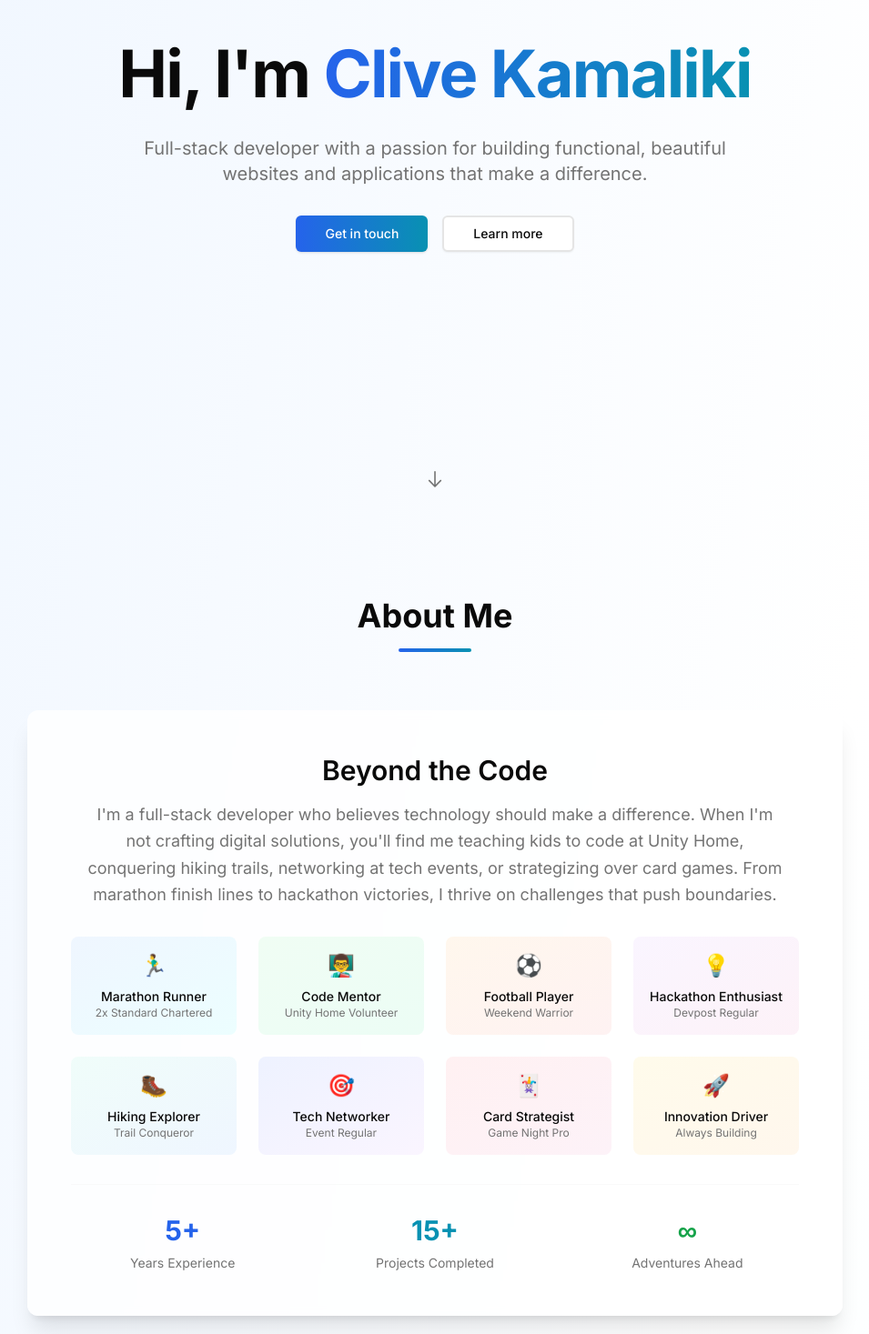
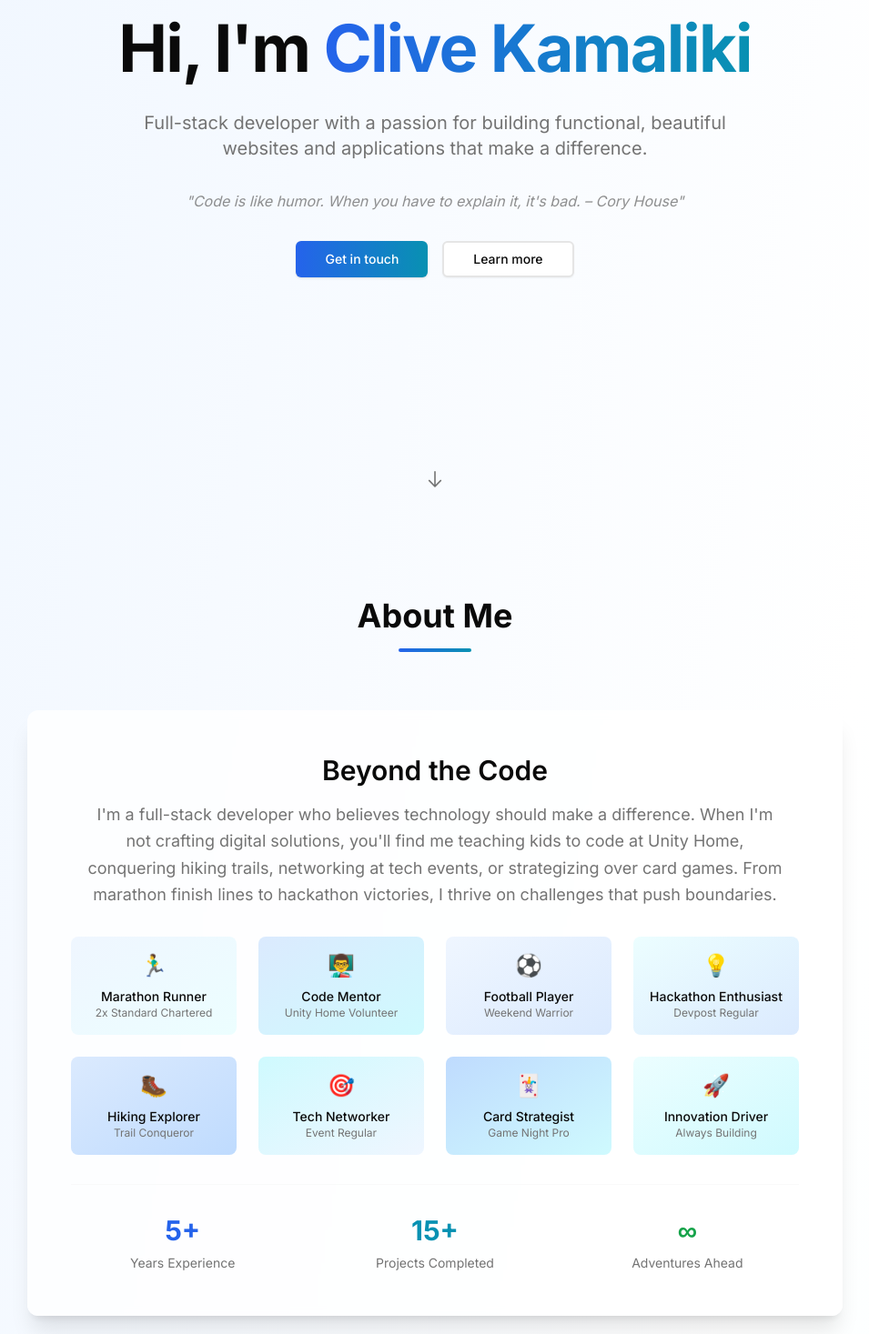
Before and after one commit to kamaliki/my-portfolio, a Next.js app: page / in a window 1280 px wide. Shown: the part 296-1763 px from the top of the page at 91% size, without its empty margins (162-1117 px from the left). Built offline with nearby package versions, Linux system fonts and the light colour scheme; no server answers.

Commit message:
complete upgrade

```diff
--- a/app/(home)/layout.tsx
+++ b/app/(home)/layout.tsx
@@ -7,7 +7,7 @@ export default function AppLayout({ children }: Readonly<{
   return (
     <>
       <SiteHeader />
-      <main className="w-full bg-gradient-to-br from-blue-50 via-white to-cyan-50 dark:from-black dark:via-slate-950 dark:to-slate-600 min-h-screen">
+      <main className="w-full bg-gradient-to-br from-blue-50 via-white to-cyan-50 dark:from-black dark:via-slate-800 dark:to-black min-h-screen">
         {children}
       </main>
       <SiteFooter />
--- a/app/(home)/page.tsx
+++ b/app/(home)/page.tsx
@@ -10,8 +10,29 @@ import { Articles } from "./ui/articles";
 import { Button } from "@/components/ui/button";
 import { motion } from "framer-motion";
 import { ArrowDownIcon } from "@radix-ui/react-icons";
+import { useState, useEffect } from "react";
 
 export default function Home() {
+  const quotes = [
+    "Code is like humor. When you have to explain it, it's bad. – Cory House",
+    "First, solve the problem. Then, write the code. – John Johnson",
+    "Experience is the name everyone gives to their mistakes. – Oscar Wilde",
+    "In order to be irreplaceable, one must always be different. – Coco Chanel",
+    "Java is to JavaScript what car is to Carpet. – Chris Heilmann",
+    "The best error message is the one that never shows up. – Thomas Fuchs",
+    "Debugging is twice as hard as writing the code. – Brian Kernighan",
+    "Talk is cheap. Show me the code. – Linus Torvalds"
+  ];
+
+  const [currentQuote, setCurrentQuote] = useState(0);
+
+  useEffect(() => {
+    const interval = setInterval(() => {
+      setCurrentQuote((prev) => (prev + 1) % quotes.length);
+    }, 10000);
+    return () => clearInterval(interval);
+  }, [quotes.length]);
+
   return (
     <main className="flex min-h-screen flex-col">
       {/* Hero Section */}
@@ -42,6 +63,17 @@ export default function Home() {
           >
             Full-stack developer with a passion for building functional, beautiful websites and applications that make a difference.
           </motion.p>
+
+          <motion.div
+            key={currentQuote}
+            initial={{ opacity: 0, y: 10 }}
+            animate={{ opacity: 1, y: 0 }}
+            exit={{ opacity: 0, y: -10 }}
+            transition={{ duration: 0.5 }}
+            className="text-sm md:text-base text-muted-foreground/80 italic max-w-3xl mx-auto"
+          >
+            "{quotes[currentQuote]}"
+          </motion.div>
 
           <motion.div
             initial={{ opacity: 0, y: 20 }}
--- a/app/(home)/ui/about.tsx
+++ b/app/(home)/ui/about.tsx
@@ -45,37 +45,37 @@ export function About() {
                     <div className="text-sm font-medium">Marathon Runner</div>
                     <div className="text-xs text-muted-foreground">2x Standard Chartered</div>
                   </div>
-                  <div className="text-center p-4 rounded-lg bg-gradient-to-br from-green-50 to-emerald-50 dark:from-green-950 dark:to-emerald-950">
+                  <div className="text-center p-4 rounded-lg bg-gradient-to-br from-blue-100 to-cyan-100 dark:from-blue-900 dark:to-cyan-900">
                     <div className="text-2xl mb-2">👨‍🏫</div>
                     <div className="text-sm font-medium">Code Mentor</div>
                     <div className="text-xs text-muted-foreground">Unity Home Volunteer</div>
                   </div>
-                  <div className="text-center p-4 rounded-lg bg-gradient-to-br from-orange-50 to-red-50 dark:from-orange-950 dark:to-red-950">
+                  <div className="text-center p-4 rounded-lg bg-gradient-to-br from-blue-50 to-blue-100 dark:from-blue-950 dark:to-blue-900">
                     <div className="text-2xl mb-2">⚽</div>
                     <div className="text-sm font-medium">Football Player</div>
                     <div className="text-xs text-muted-foreground">Weekend Warrior</div>
                   </div>
-                  <div className="text-center p-4 rounded-lg bg-gradient-to-br from-purple-50 to-pink-50 dark:from-purple-950 dark:to-pink-950">
+                  <div className="text-center p-4 rounded-lg bg-gradient-to-br from-cyan-50 to-blue-100 dark:from-cyan-950 dark:to-blue-900">
                     <div className="text-2xl mb-2">💡</div>
                     <div className="text-sm font-medium">Hackathon Enthusiast</div>
                     <div className="text-xs text-muted-foreground">Devpost Regular</div>
                   </div>
-                  <div className="text-center p-4 rounded-lg bg-gradient-to-br from-teal-50 to-blue-50 dark:from-teal-950 dark:to-blue-950">
+                  <div className="text-center p-4 rounded-lg bg-gradient-to-br from-blue-100 to-blue-200 dark:from-blue-900 dark:to-blue-800">
                     <div className="text-2xl mb-2">🥾</div>
                     <div className="text-sm font-medium">Hiking Explorer</div>
                     <div className="text-xs text-muted-foreground">Trail Conqueror</div>
                   </div>
-                  <div className="text-center p-4 rounded-lg bg-gradient-to-br from-indigo-50 to-purple-50 dark:from-indigo-950 dark:to-purple-950">
+                  <div className="text-center p-4 rounded-lg bg-gradient-to-br from-cyan-100 to-blue-50 dark:from-cyan-900 dark:to-blue-950">
                     <div className="text-2xl mb-2">🎯</div>
                     <div className="text-sm font-medium">Tech Networker</div>
                     <div className="text-xs text-muted-foreground">Event Regular</div>
                   </div>
-                  <div className="text-center p-4 rounded-lg bg-gradient-to-br from-rose-50 to-pink-50 dark:from-rose-950 dark:to-pink-950">
+                  <div className="text-center p-4 rounded-lg bg-gradient-to-br from-blue-200 to-cyan-100 dark:from-blue-800 dark:to-cyan-900">
                     <div className="text-2xl mb-2">🃏</div>
                     <div className="text-sm font-medium">Card Strategist</div>
                     <div className="text-xs text-muted-foreground">Game Night Pro</div>
                   </div>
-                  <div className="text-center p-4 rounded-lg bg-gradient-to-br from-amber-50 to-orange-50 dark:from-amber-950 dark:to-orange-950">
+                  <div className="text-center p-4 rounded-lg bg-gradient-to-br from-cyan-50 to-cyan-100 dark:from-cyan-950 dark:to-cyan-900">
                     <div className="text-2xl mb-2">🚀</div>
                     <div className="text-sm font-medium">Innovation Driver</div>
                     <div className="text-xs text-muted-foreground">Always Building</div>
--- a/app/api/medium-feed/route.ts
+++ b/app/api/medium-feed/route.ts
@@ -19,20 +19,20 @@ function parseRSSFeed(xmlText: string) {
   const articles: any[] = [];
 
   // Simple regex-based XML parsing for RSS items
-  const itemRegex = /<item>(.*?)<\/item>/gs;
-  const titleRegex = /<title><!\[CDATA\[(.*?)\]\]><\/title>/s;
-  const linkRegex = /<link>(.*?)<\/link>/s;
-  const pubDateRegex = /<pubDate>(.*?)<\/pubDate>/s;
-  const descriptionRegex = /<description><!\[CDATA\[(.*?)\]\]><\/description>/s;
+  const itemRegex = /<item>[\s\S]*?<\/item>/g;
+  const titleRegex = /<title><!\[CDATA\[(.*?)\]\]><\/title>/;
+  const linkRegex = /<link>(.*?)<\/link>/;
+  const pubDateRegex = /<pubDate>(.*?)<\/pubDate>/;
+  const descriptionRegex = /<description><!\[CDATA\[(.*?)\]\]><\/description>/;
 
-  let match;
-  while ((match = itemRegex.exec(xmlText)) !== null) {
-    const itemContent = match[1];
+  const items = xmlText.match(itemRegex) || [];
 
-    const titleMatch = titleRegex.exec(itemContent);
-    const linkMatch = linkRegex.exec(itemContent);
-    const pubDateMatch = pubDateRegex.exec(itemContent);
-    const descriptionMatch = descriptionRegex.exec(itemContent);
+  for (const item of items) {
+
+    const titleMatch = titleRegex.exec(item);
+    const linkMatch = linkRegex.exec(item);
+    const pubDateMatch = pubDateRegex.exec(item);
+    const descriptionMatch = descriptionRegex.exec(item);
 
     if (titleMatch && linkMatch && pubDateMatch) {
       articles.push({
```
